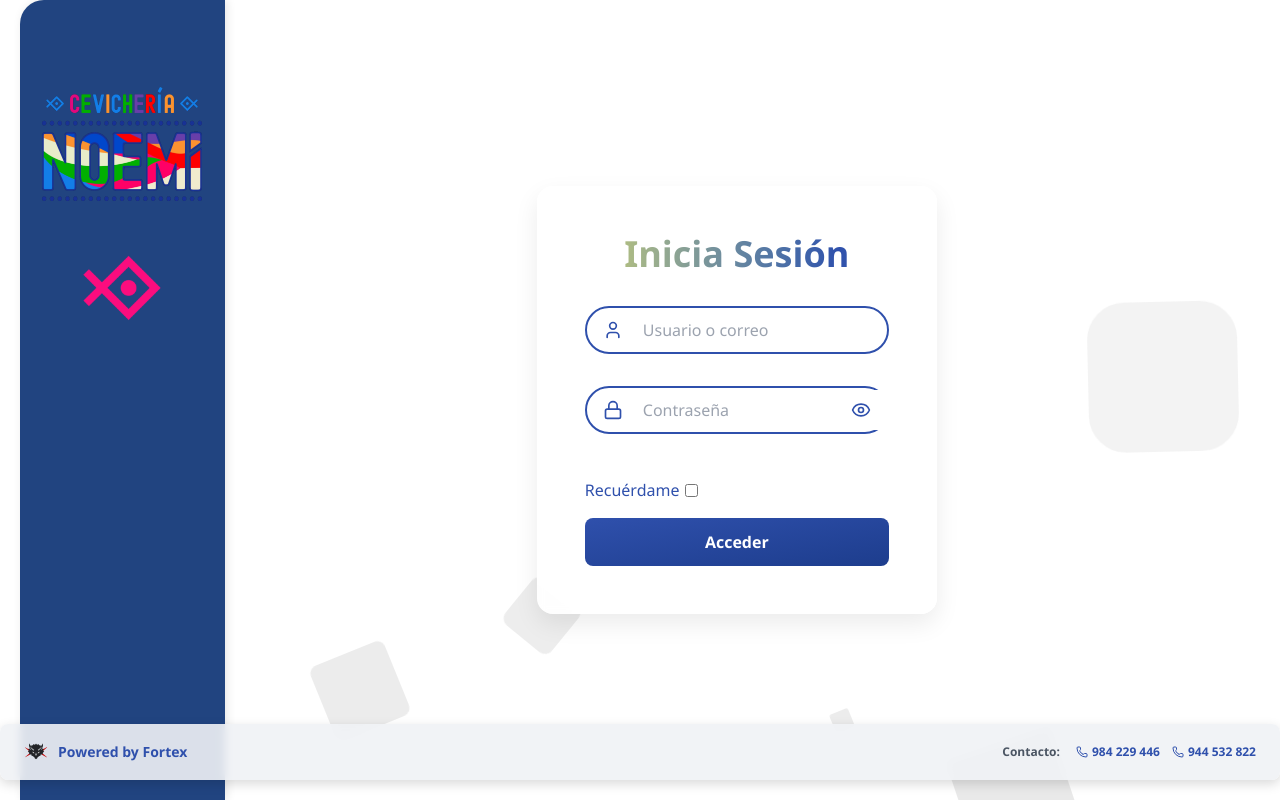
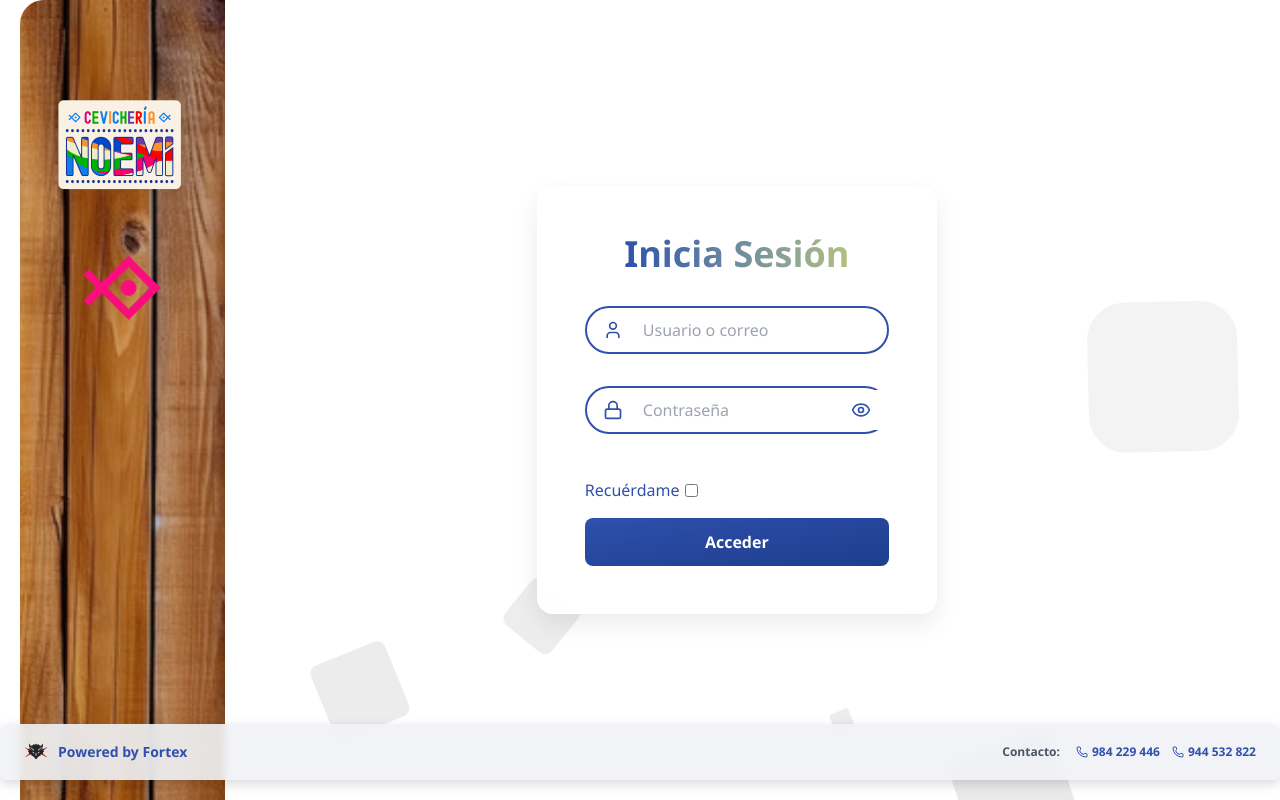
Before and after one commit to Doarmfando/Inventario-Cevi, a React (Vite) app: page /Inventario-Cevi/login in a window 1280 px wide. Built offline with nearby package versions, Linux system fonts and the light colour scheme.

Commit message:
Breve preparacion para vista de login

```diff
--- /dev/null
+++ b/src/features/auth/components/FooterBanner.tsx
@@ -0,0 +1,68 @@
+import React from "react";
+import { Phone } from "lucide-react";
+
+interface FooterBannerProps {
+  logo: string;
+  logoAlt?: string;
+  companyName?: string;
+  contactLabel?: string;
+  phoneNumbers: string[];
+}
+
+const FooterBanner: React.FC<FooterBannerProps> = ({
+  logo,
+  logoAlt = "Company Logo",
+  companyName = "Fortex",
+  contactLabel = "Contacto:",
+  phoneNumbers = []
+}) => {
+  return (
+    <div className="absolute bottom-5 left-0 w-screen bg-[#F0F2F5]/90 backdrop-blur-sm py-4 px-6 flex items-center justify-between font-bold text-sm z-40 rounded-lg shadow-[0_4px_12px_rgba(0,0,0,0.15)] login-bottom-banner">
+      {/* Logo y powered by */}
+      <div className="flex items-center gap-2.5">
+        <div className="h-6 w-6 rounded-full flex items-center justify-center overflow-hidden">
+          <img
+            src={logo}
+            alt={logoAlt}
+            className="w-full h-full object-cover"
+          />
+        </div>
+        <span className="text-[#2f50ac]">Powered by {companyName}</span>
+      </div>
+
+      {/* Información de contacto */}
+      <div className="flex items-center gap-4">
+        <span className="text-gray-600 text-xs">{contactLabel}</span>
+        <div className="flex items-center gap-3">
+          {phoneNumbers.map((phone, index) => (
+            <div key={index} className="flex items-center gap-1">
+              <Phone className="w-3 h-3 text-[#2f50ac]" />
+              <span className="text-[#2f50ac] text-xs">{phone}</span>
+            </div>
+          ))}
+        </div>
+      </div>
+
+      {/* Estilos responsivos */}
+      <style>
+        {`
+          @media (max-width: 768px) {
+            .login-bottom-banner {
+              position: relative !important;
+              bottom: 0;
+              width: 90% !important;
+              margin: 20px auto 0;
+              justify-content: center;
+              text-align: center;
+              font-size: 12px;
+              flex-direction: column !important;
+              gap: 10px !important;
+            }
+          }
+        `}
+      </style>
+    </div>
+  );
+};
+
+export default FooterBanner;
--- /dev/null
+++ b/src/features/auth/components/LeftPanel.tsx
@@ -0,0 +1,55 @@
+import React from "react";
+
+interface LeftPanelProps {
+  panelImage: string;
+  altText?: string;
+  children?: React.ReactNode;
+}
+
+const LeftPanel: React.FC<LeftPanelProps> = ({
+  panelImage,
+  altText = "Left Panel",
+  children
+}) => {
+  return (
+    <div className="w-[16%] h-screen ml-5 relative overflow-hidden rounded-tl-3xl rounded-bl-none z-20 left-panel">
+      {/* Imagen de fondo que cubre todo el panel */}
+      <img
+        src={panelImage}
+        alt={altText}
+        className="absolute inset-0 w-full h-full object-cover"
+      />
+
+      {/* Overlay para mantener el color azul si la imagen es transparente o necesita tinte */}
+      <div className="absolute inset-0 bg-[#214480]/20 mix-blend-multiply"></div>
+
+      {/* Contenedor para el contenido (logo, etc.) */}
+      <div className="relative z-10 flex items-start justify-center pt-16 h-full">
+        {children}
+      </div>
+
+      {/* Estilos responsivos */}
+      <style>
+        {`
+          @media (max-width: 768px) {
+            .left-panel {
+              width: 100% !important;
+              height: auto !important;
+              margin-left: 0 !important;
+              border-radius: 0 !important;
+              min-height: 150px;
+            }
+
+            .left-panel .relative.z-10 {
+              justify-content: center !important;
+              padding: 20px 0 !important;
+              align-items: center !important;
+            }
+          }
+        `}
+      </style>
+    </div>
+  );
+};
+
+export default LeftPanel;
--- a/src/features/auth/components/LoginForm.tsx
+++ b/src/features/auth/components/LoginForm.tsx
@@ -1,5 +1,5 @@
 import React, { useState } from "react";
-import { User, Phone } from "lucide-react";
+import { User } from "lucide-react";
 import { useNavigate } from "react-router-dom";
 import { useAuth } from "../hooks/useAuth";
 import type { Credentials } from "../types";
@@ -8,7 +8,12 @@ import InputWithIcon from "./InputWithIcon";
 import PasswordInput from "./PasswordInput";
 import RememberMe from "./RememberMe";
 import logo3 from "../../../assets/logo3.png";
+//import OriginalLeftPanel from "./OriginalLeftPanel";
+import FooterBanner from "./FooterBanner";
+// Si quieres usar el panel con imagen, importa esto en su lugar:
+import LeftPanel from "./LeftPanel";
 import RestaurantLogo from "./RestaurantLogo";
+import leftPanelImage from "../../../assets/left-panel-bg.png"; // Ajusta la ruta según tu estructura
 
 const LoginForm: React.FC = () => {
   const [credentials, setCredentials] = useState<Credentials>({ username: "", password: "" });
@@ -42,10 +47,19 @@ const LoginForm: React.FC = () => {
       <CirclesBackground />
 
       <div className="flex h-screen w-screen relative flex-row z-10 login-wrapper">
-        {/* Panel izquierdo azul */}
-        <div className="w-[16%] h-screen ml-5 bg-[#214480] rounded-tl-3xl rounded-bl-none shadow-[2px_0_10px_rgba(0,0,0,0.1)] flex items-start justify-center pt-16 z-20 login-left-panel">
-          <RestaurantLogo  />
-        </div>
+        {/* Panel izquierdo azul original */}
+        {/* <OriginalLeftPanel>
+          <RestaurantLogo />
+        </OriginalLeftPanel>
+         */}
+        {/* Si quieres usar el panel con imagen, usa esto en su lugar: */}
+        <LeftPanel
+          panelImage={leftPanelImage}
+          altText="Panel lateral del login"
+        >
+          <RestaurantLogo />
+        </LeftPanel>
+
 
         {/* Contenido principal */}
         <div className="w-[80%] flex items-center justify-center bg-transparent relative z-20 login-main-content">
@@ -90,92 +104,18 @@ const LoginForm: React.FC = () => {
           </div>
         </div>
 
-        {/* Banner inferior */}
-        <div className="absolute bottom-5 left-0 w-screen bg-[#F0F2F5]/90 backdrop-blur-sm py-4 px-6 flex items-center justify-between font-bold text-sm z-40 rounded-lg shadow-[0_4px_12px_rgba(0,0,0,0.15)] login-bottom-banner">
-          {/* Logo y powered by */}
-          <div className="flex items-center gap-2.5">
-            <div className="h-6 w-6 rounded-full flex items-center justify-center overflow-hidden">
-              <img
-                src={logo3}
-                alt="Fortex Logo"
-                className="w-full h-full object-cover"
-              />
-            </div>
-            <span className="text-[#2f50ac]">Powered by Fortex</span>
-          </div>
-
-          {/* Información de contacto */}
-          <div className="flex items-center gap-4">
-            <span className="text-gray-600 text-xs">Contacto:</span>
-            <div className="flex items-center gap-3">
-              <div className="flex items-center gap-1">
-                <Phone className="w-3 h-3 text-[#2f50ac]" />
-                <span className="text-[#2f50ac] text-xs">984 229 446</span>
-              </div>
-              <div className="flex items-center gap-1">
-                <Phone className="w-3 h-3 text-[#2f50ac]" />
-                <span className="text-[#2f50ac] text-xs">944 532 822</span>
-              </div>
-            </div>
-          </div>
-        </div>
+        {/* Banner inferior como componente */}
+        <FooterBanner
+          logo={logo3}
+          logoAlt="Fortex Logo"
+          companyName="Fortex"
+          contactLabel="Contacto:"
+          phoneNumbers={["984 229 446", "944 532 822"]}
+        />
       </div>
 
       {/* Estilos globales para animaciones */}
-      <style>
-        {`
-          @keyframes rayFlash {
-            0% {
-              background-position: 200% 0%;
-            }
-            100% {
-              background-position: -100% 0%;
-            }
-          }
 
-          .animate-rayFlash {
-            animation: rayFlash 3s infinite linear;
-          }
-
-          /* Responsive Design */
-          @media (max-width: 768px) {
-            .login-wrapper {
-              flex-direction: column;
-            }
-
-            .login-left-panel {
-              width: 100% !important;
-              height: auto !important;
-              margin-left: 0 !important;
-              border-radius: 0 !important;
-              justify-content: center;
-              padding: 20px 0;
-            }
-
-            .login-main-content {
-              width: 100% !important;
-              padding: 20px;
-            }
-
-            .login-card {
-              max-width: 90% !important;
-              padding: 30px 20px !important;
-            }
-
-            .login-bottom-banner {
-              position: relative !important;
-              bottom: 0;
-              width: 90% !important;
-              margin: 20px auto 0;
-              justify-content: center;
-              text-align: center;
-              font-size: 12px;
-              flex-direction: column !important;
-              gap: 10px !important;
-            }
-          }
-        `}
-      </style>
     </div>
   );
 };
--- /dev/null
+++ b/src/features/auth/components/OriginalLeftPanel.tsx
@@ -0,0 +1,31 @@
+import React from "react";
+
+interface OriginalLeftPanelProps {
+  children?: React.ReactNode;
+}
+
+const OriginalLeftPanel: React.FC<OriginalLeftPanelProps> = ({ children }) => {
+  return (
+    <div className="w-[16%] h-screen ml-5 bg-[#214480] rounded-tl-3xl rounded-bl-none shadow-[2px_0_10px_rgba(0,0,0,0.1)] flex items-start justify-center pt-16 z-20 login-left-panel">
+      {children}
+
+      {/* Estilos responsivos */}
+      <style>
+        {`
+          @media (max-width: 768px) {
+            .login-left-panel {
+              width: 100% !important;
+              height: auto !important;
+              margin-left: 0 !important;
+              border-radius: 0 !important;
+              justify-content: center;
+              padding: 20px 0;
+            }
+          }
+        `}
+      </style>
+    </div>
+  );
+};
+
+export default OriginalLeftPanel;
--- a/src/features/auth/components/RestaurantLogo.tsx
+++ b/src/features/auth/components/RestaurantLogo.tsx
@@ -1,14 +1,23 @@
 import React from "react";
 import logo1 from "../../../assets/logo1.png";
 import logo2 from "../../../assets/logo2.png";
+import logoblanco from "../../../assets/logo-blanco.png";
 
 const RestaurantLogo: React.FC = () => {
   return (
     <div className="flex flex-col items-center justify-center gap-6 w-full px-4">
       {/* Logo principal del restaurante */}
+      {/* <div>
+        <img
+          src={logo1}
+          alt="Restaurant Logo"
+          className="w-40 h-40 object-contain"
+        />
+      </div> */}
+
       <div>
         <img
-          src={logo1}
+          src={logoblanco}
           alt="Restaurant Logo"
           className="w-40 h-40 object-contain"
         />
```
Also changed, not shown: src/assets/left-panel-bg.png (added), src/assets/logo-blanco.png (added).
